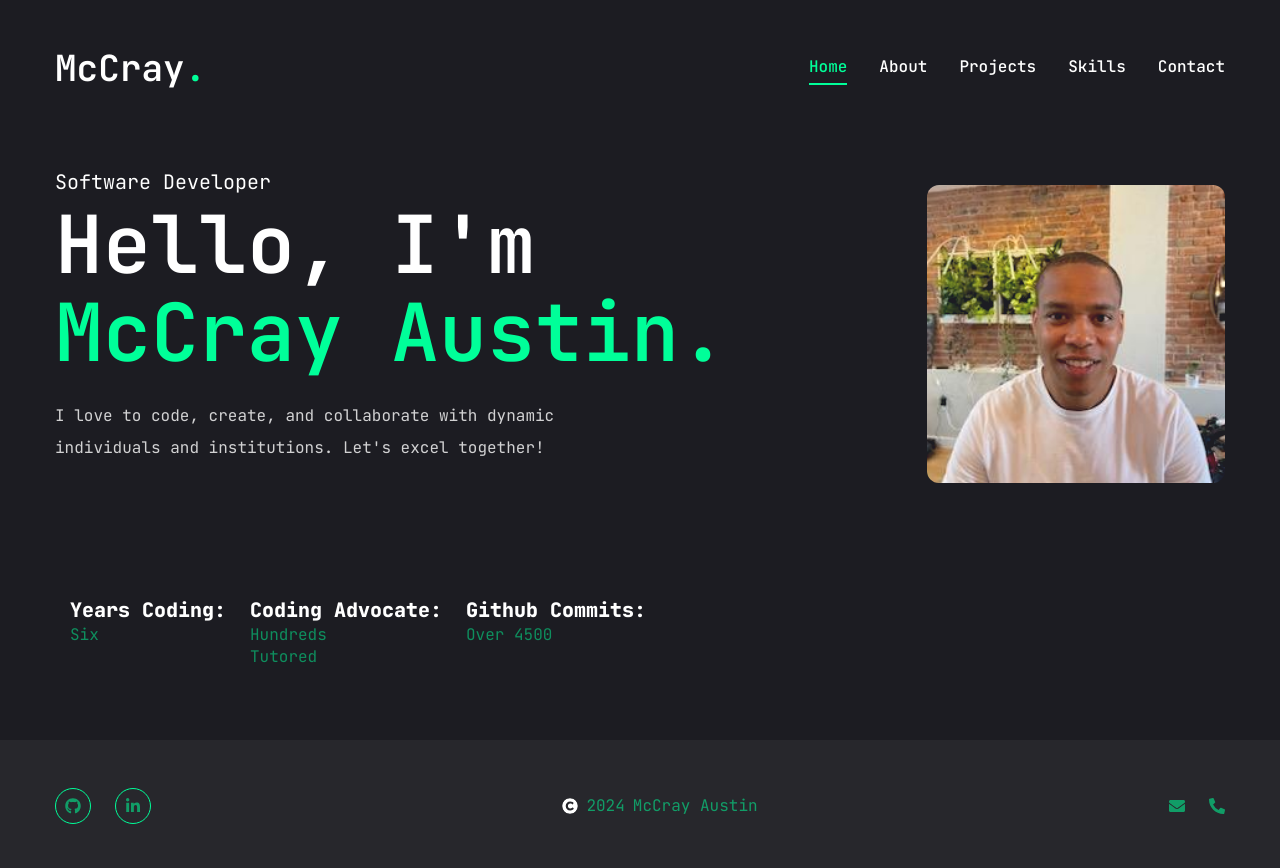
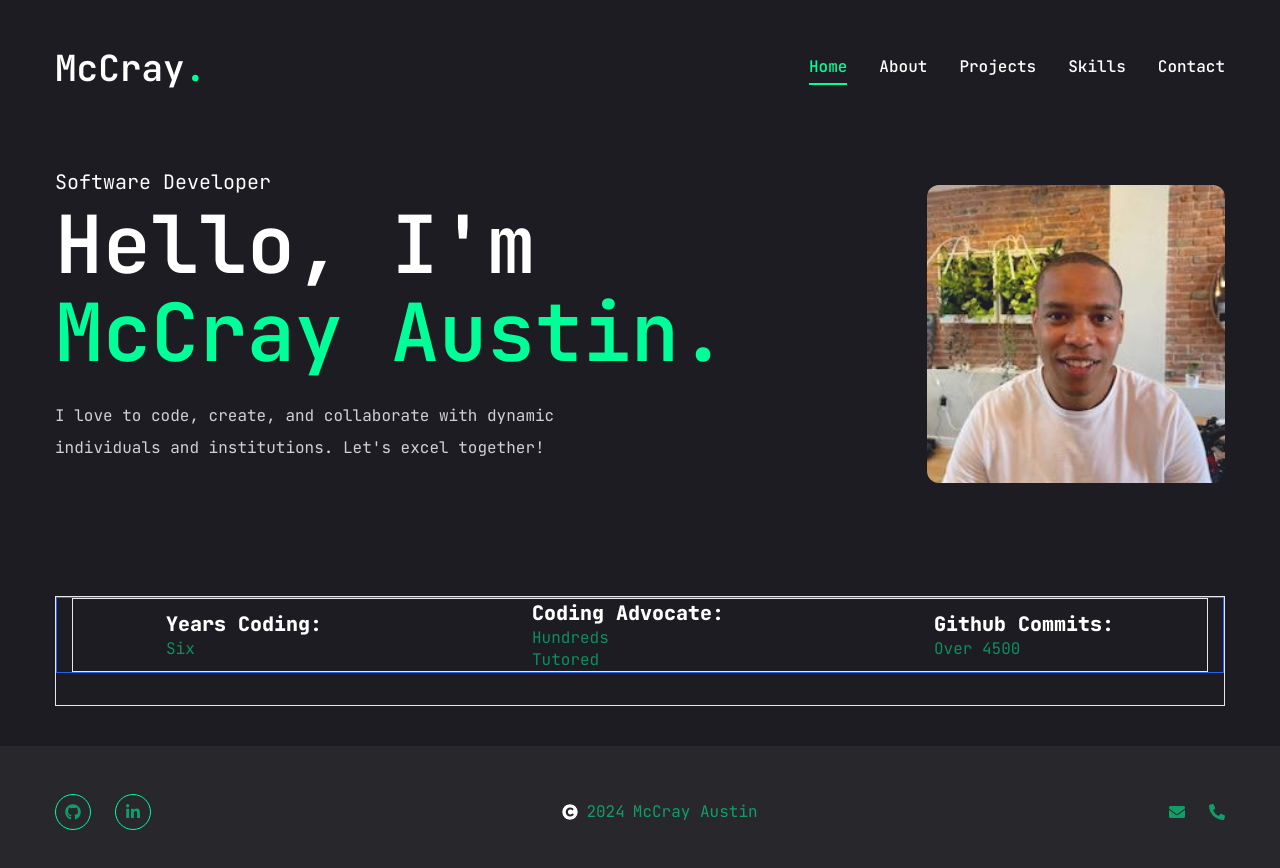
Before and after one commit to mmaustin/mccray-portfolio, a Next.js app in the folder next-portfolio/: page / in a window 1280 px wide. Shown: the top 868 px of the page. Built offline with nearby package versions, Linux system fonts and the light colour scheme.

Commit message:
Respacing items in the miniinfo/homepage container component

```diff
--- a/next-portfolio/components/MiniInfo.jsx
+++ b/next-portfolio/components/MiniInfo.jsx
@@ -17,9 +17,10 @@ const information = [
 
 const MiniInfo = () => {
   return (
-    <section className="pt-4 pb-12 lg:pt-0 lg:pb-8">
-      <div className="container mx-auto">
-        <div className="flex flex-wrap gap-6 max-w-[80vw] mx-auto lg:max-w-none">
+    <section className="border pt-4 pb-12 lg:pt-0 lg:pb-8">
+      <div className=" border border-blue-600 container mx-auto">
+        {/* flex flex-col justify-center items-center */}
+        <div className="border flex flex-col items-center md:flex-row md:justify-around md:items-center gap-6 ">
           {information.map((obj, i) => {
             return (
               <div key={i} className="">
--- a/next-portfolio/tailwind.config.js
+++ b/next-portfolio/tailwind.config.js
@@ -14,7 +14,7 @@ module.exports = {
       padding: "15px",
     },
     screens: {
-      sm: "600px",
+      sm: "640px",
       md: "768px",
       lg: "1000px",
       xl: "1200px",
```
